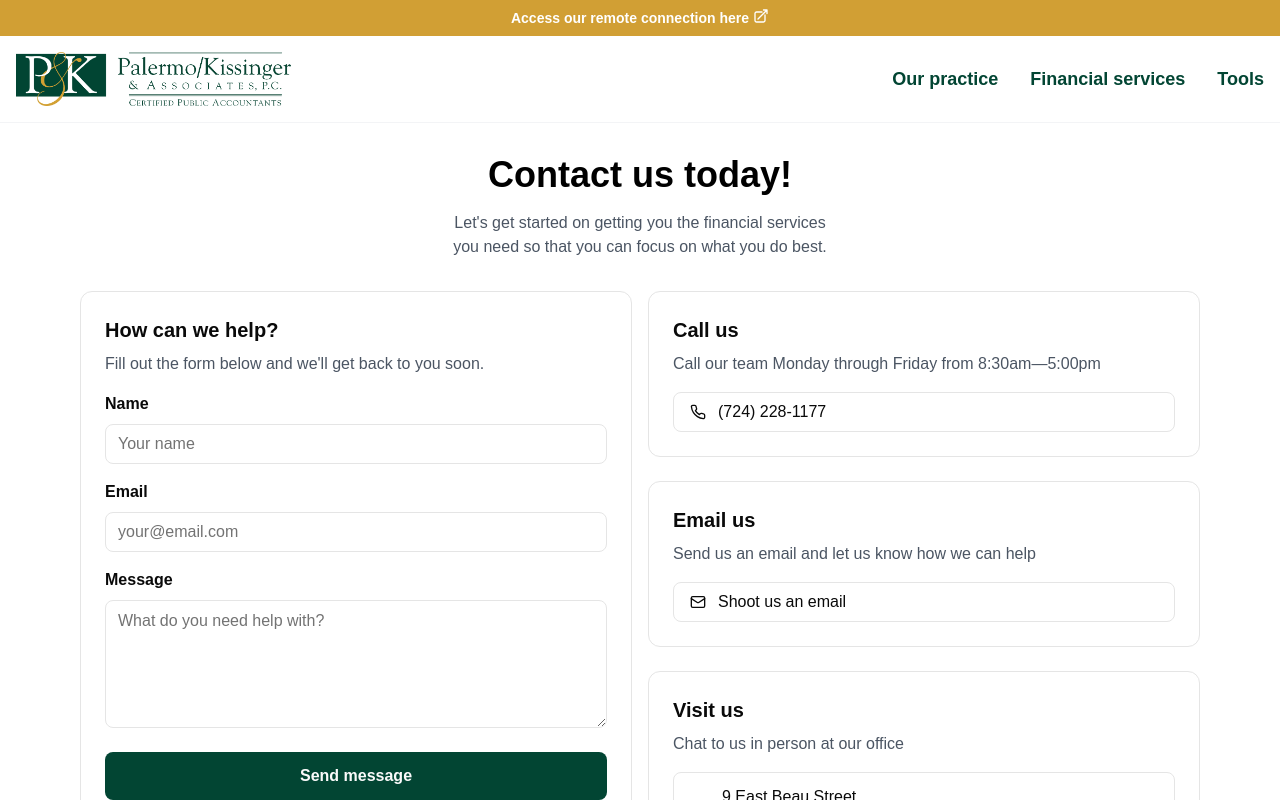
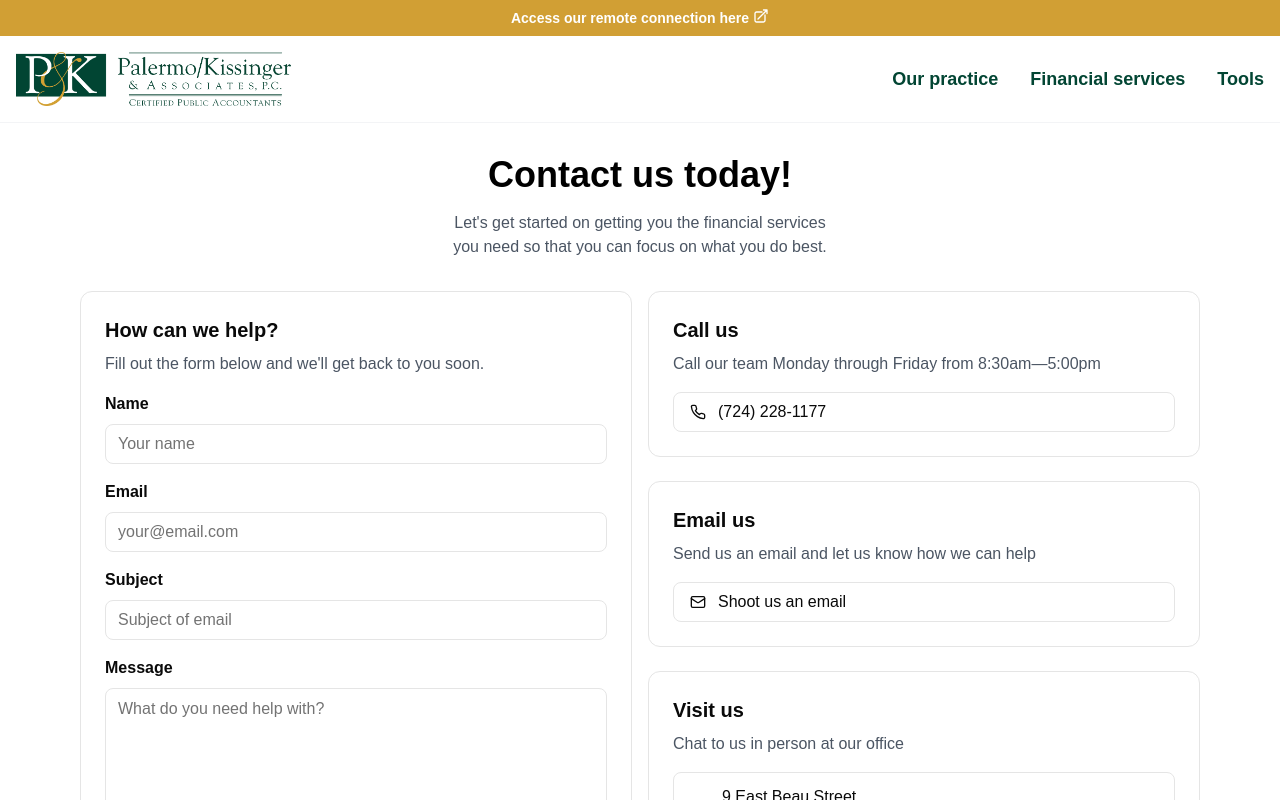
Before and after one commit to kweiberth/pkacpa, a Next.js app: page /contact in a window 1280 px wide. Shown: the top 800 px of the page. Built offline with nearby package versions, Linux system fonts and the light colour scheme; a web font is replaced by a local one.

Commit message:
Set up send email functionality

```diff
--- /dev/null
+++ b/app/api/contact/route.tsx
@@ -0,0 +1,58 @@
+import { NextResponse } from 'next/server';
+import { Resend } from 'resend';
+
+const resend = new Resend(process.env.RESEND_API_KEY);
+
+const Email = ({
+  name,
+  email,
+  subject,
+  message,
+}: {
+  name: string;
+  email: string;
+  subject: string;
+  message: string;
+}) => {
+  return (
+    <>
+      <div>
+        <strong>From</strong>:
+      </div>
+      <div>{name}</div>
+      <div>{email}</div>
+      <br />
+      <div>
+        <strong>Subject</strong>:
+      </div>
+      <div>{subject}</div>
+      <br />
+      <div>
+        <strong>Message</strong>:
+      </div>
+      <div>{message}</div>
+    </>
+  );
+};
+
+export async function POST(request: Request) {
+  const { name, email, subject, message } = await request.json();
+  try {
+    await resend.emails.send({
+      from: 'pkacpa.com <noreply@website.pkacpa.com>',
+
+      // TODO: Replace this w/ info@pkacpa.com
+      to: 'kurt.weiberth@gmail.com',
+
+      replyTo: email,
+      subject,
+      react: (
+        <Email name={name} email={email} subject={subject} message={message} />
+      ),
+    });
+    return NextResponse.json({ success: true });
+  } catch (error) {
+    console.error('Error sending email:', error);
+    return NextResponse.json({ success: false }, { status: 500 });
+  }
+}
--- a/app/contact/page.tsx
+++ b/app/contact/page.tsx
@@ -1,11 +1,56 @@
+'use client';
+
 import { Button } from '@/components/ui/button';
 import { Card, CardContent } from '@/components/ui/card';
 import { Input } from '@/components/ui/input';
 import { Label } from '@/components/ui/label';
 import { Textarea } from '@/components/ui/textarea';
 import { Mail, Phone, MapPin } from 'lucide-react';
+import { useState } from 'react';
+import { toast } from 'sonner';
 
 export default function ContactPage() {
+  const [loading, setLoading] = useState(false);
+
+  const handleSubmit = async (event: React.FormEvent<HTMLFormElement>) => {
+    event.preventDefault();
+    setLoading(true);
+
+    // Store a reference to the form, else when we go to .reset() it later after
+    // the async operation it can be undefined/null.
+    const form = event.currentTarget;
+
+    const formData = new FormData(form);
+    const data = {
+      name: formData.get('name'),
+      email: formData.get('email'),
+      subject: formData.get('subject'),
+      message: formData.get('message'),
+    };
+
+    try {
+      const response = await fetch('/api/contact', {
+        method: 'POST',
+        headers: {
+          'Content-Type': 'application/json',
+        },
+        body: JSON.stringify(data),
+      });
+
+      if (response.ok) {
+        toast.success('Message sent successfully!');
+        form.reset();
+      } else {
+        toast.error('Failed to send message. Please try again.');
+      }
+    } catch (error) {
+      console.error('Error submitting the form:', error);
+      toast.error('Unexpected error. Please try again.');
+    } finally {
+      setLoading(false);
+    }
+  };
+
   return (
     <div className="container mx-auto max-w-6xl px-4 pb-12 pt-8">
       <div className="mx-auto max-w-2xl">
@@ -25,11 +70,12 @@ export default function ContactPage() {
               <p className="mb-4 text-pretty text-gray-600">
                 Fill out the form below and we&apos;ll get back to you soon.
               </p>
-              <form className="[&>div>label]:font-bold">
+              <form className="[&>div>label]:font-bold" onSubmit={handleSubmit}>
                 <div className="mb-4">
                   <Label htmlFor="name">Name</Label>
                   <Input
                     id="name"
+                    name="name"
                     placeholder="Your name"
                     autoComplete="name"
                     className="mt-2"
@@ -41,9 +87,21 @@ export default function ContactPage() {
                   <Label htmlFor="email">Email</Label>
                   <Input
                     id="email"
+                    name="email"
                     type="email"
                     placeholder="your@email.com"
                     autoComplete="email"
+                    className="mt-2"
+                    required
+                  />
+                </div>
+
+                <div className="mb-4">
+                  <Label htmlFor="subject">Subject</Label>
+                  <Input
+                    id="subject"
+                    name="subject"
+                    placeholder="Subject of email"
                     className="mt-2"
                     required
                   />
@@ -53,6 +111,7 @@ export default function ContactPage() {
                   <Label htmlFor="message">Message</Label>
                   <Textarea
                     id="message"
+                    name="message"
                     placeholder="What do you need help with?"
                     className="mt-2 h-32"
                     required
@@ -60,10 +119,12 @@ export default function ContactPage() {
                 </div>
 
                 <Button
+                  type="submit"
                   className="w-full rounded-lg bg-pka-green font-bold"
                   size="xl"
+                  disabled={loading}
                 >
-                  Send message
+                  {loading ? 'Sending...' : 'Send message'}
                 </Button>
               </form>
             </CardContent>
--- a/app/layout.tsx
+++ b/app/layout.tsx
@@ -1,6 +1,6 @@
 import type { Metadata } from 'next';
 import { Miriam_Libre } from 'next/font/google';
-
+import { Toaster } from 'sonner';
 import './globals.css';
 import Main from '@/app/main';
 
@@ -26,6 +26,11 @@ export default function Layout({
   return (
     <html lang="en">
       <body className={`${font.className} antialiased`}>
+        <Toaster
+          position="bottom-right"
+          richColors
+          className={font.className}
+        />
         <Main>{children}</Main>
       </body>
     </html>
--- a/package.json
+++ b/package.json
@@ -1,5 +1,5 @@
 {
-  "name": "next-js-starter",
+  "name": "pkacpa",
   "version": "0.1.0",
   "private": true,
   "scripts": {
@@ -25,6 +25,8 @@
     "next": "14.2.13",
     "react": "^18",
     "react-dom": "^18",
+    "resend": "^4.0.0",
+    "sonner": "^1.5.0",
     "tailwind-merge": "^2.5.4",
     "tailwindcss-animate": "^1.0.7"
   },
```
Also changed, not shown: 1 other file (tests, documents, lock files or other folders).
